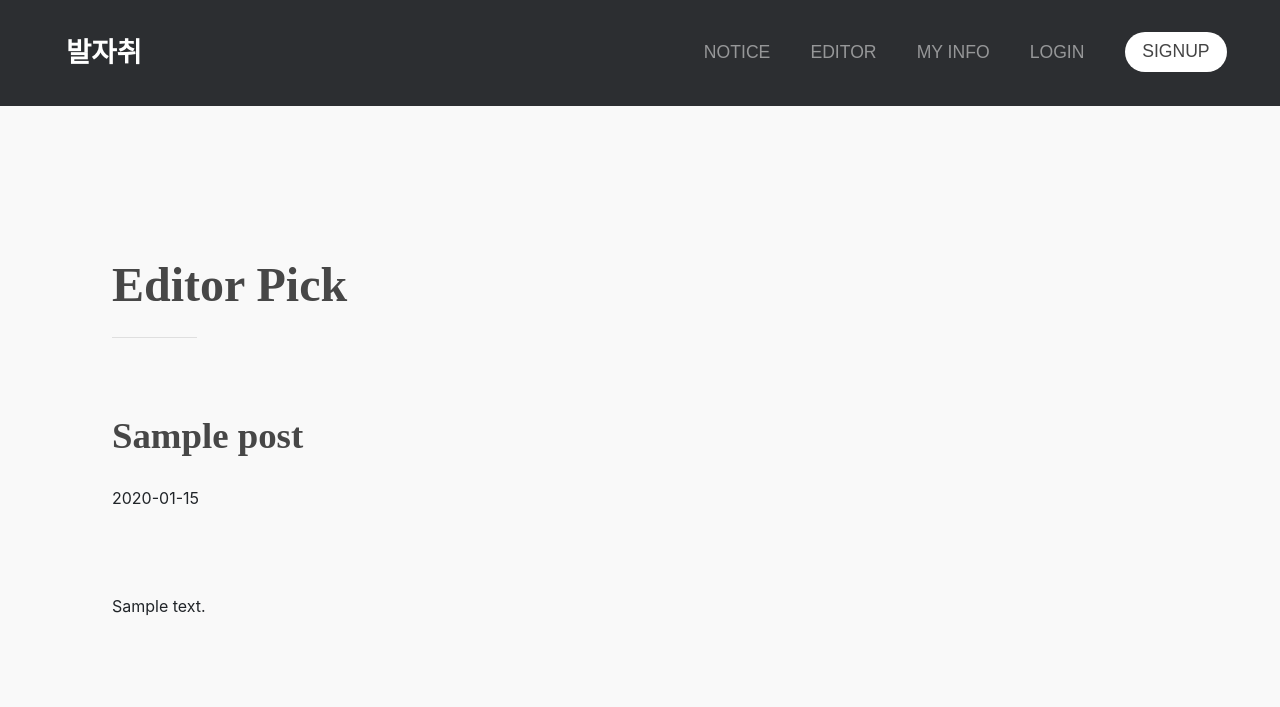
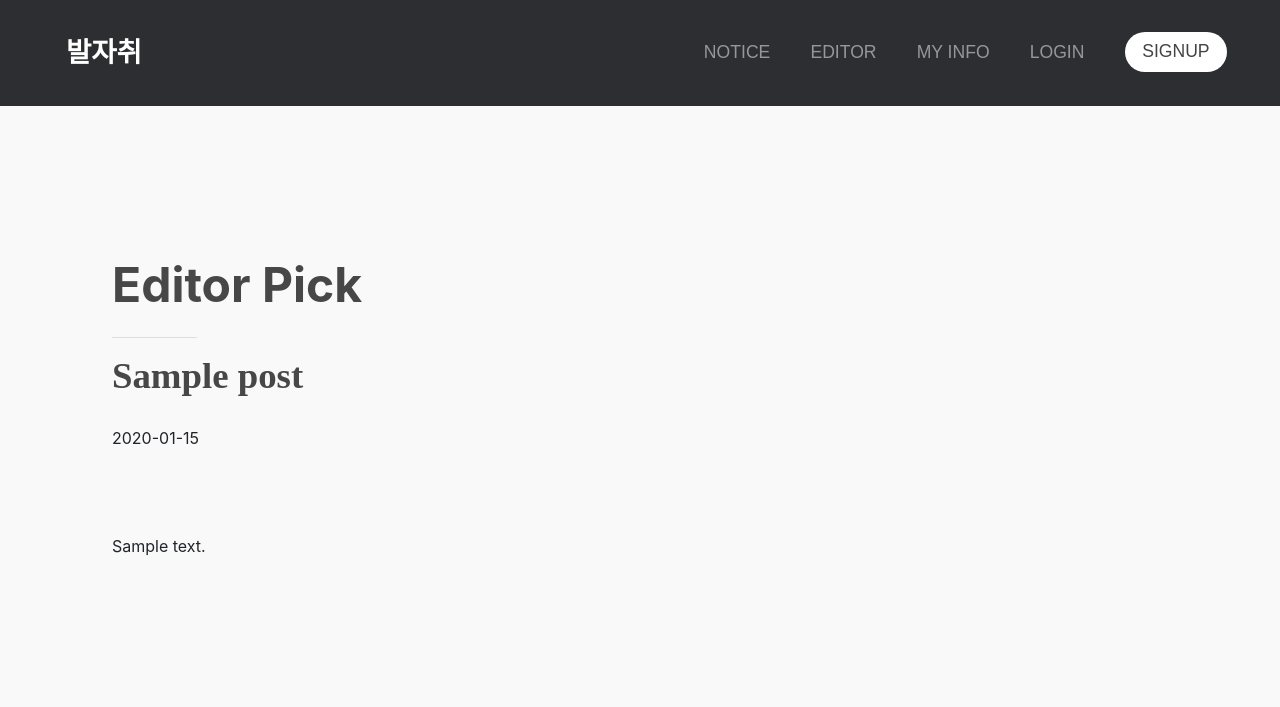
Before and after one commit to Team-ESC/Footprint-Web, a Django app: page /editor/editor_view/1 in a window 1280 px wide. Shown: the top 707 px of the page. Run offline with Django 3.2, Linux system fonts and the light colour scheme; tables that the repository leaves empty hold one stand-in row (values such as "Sample post"); parts of the project's set-up code (start-up, migrations or seed data) failed here and were passed over; some libraries are stand-ins or nearby versions; some web fonts are replaced.

Commit message:
[yewon] Update Editor, Notice CSS
Edtior페이지와 Notice 페이지 CSS 수정했습니다.

```diff
--- a/Project_Footprint/accounts/views.py
+++ b/Project_Footprint/accounts/views.py
@@ -17,6 +17,7 @@ from django.contrib import messages
 from django.contrib.auth.forms import PasswordResetForm
 from django.template.loader import render_to_string
 from django.core.mail import send_mail, BadHeaderError
+from django.utils.translation import ugettext_lazy as _
 import requests
 
 def signup(request):
--- a/Project_Footprint/footprint/settings/명령어.txt
+++ b/Project_Footprint/footprint/settings/명령어.txt
@@ -9,13 +9,12 @@ export DJANGO_SETTINGS_MODULE=myproject.settings.development
 
 
 
-
 python manage.py makemigrations places --settings=footprint.settings.development
 python manage.py makemigrations accounts --settings=footprint.settings.development
-python manage.py makemigrations histoires --settings=footprint.settings.development
+python manage.py makemigrations histories --settings=footprint.settings.development
 python manage.py makemigrations posts --settings=footprint.settings.development
 
 python manage.py migrate places --settings=footprint.settings.development
 python manage.py migrate accounts --settings=footprint.settings.development
-python manage.py migrate histoires --settings=footprint.settings.development
+python manage.py migrate histories --settings=footprint.settings.development
 python manage.py migrate posts --settings=footprint.settings.development
--- a/Project_Footprint/posts/templates/editor_view.html
+++ b/Project_Footprint/posts/templates/editor_view.html
@@ -10,7 +10,7 @@
 
 <div id="editor_view" class="container_editor">
   <div class="board_contents editor">
-    <h3 class="editor_head">Editor Pick<br /></h3>
+    <h1 class="editor_head">Editor Pick<br></h1>
     <hr class="editor" />
   </div>
   <div class="board_contents editor">
--- a/Project_Footprint/static/css/webstyle.css
+++ b/Project_Footprint/static/css/webstyle.css
@@ -1,3 +1,7 @@
+
+    a { text-decoration:none !important }
+    a:hover { text-decoration:none !important }
+
 
 /* myinfo */
     #myinfo .html,body {
@@ -714,18 +718,18 @@
     /* editor */
 
         .container_editor {
-            padding-top: 150px;
+            padding: 150px 0;
+            width:1056px;
+            margin: 0 auto;
+            overflow: hidden;
         }
         div.board_contents.editor{
             width : 1056px;
-            margin: 0 auto;
         }
-        h3.editor_head{
+        h1.editor_head{
             display: inline-block;
-            font-family: "나눔스퀘어";
             font-size: 3.0rem;
             font-weight: 700;
-            margin-left : -3.3em;
         }
         hr.editor{
             margin-top: 1rem;
@@ -743,8 +747,7 @@
         img.card_img.editor {
             display: block;
             max-width:100%;
-            max-height: 100%;
-            object-fit: contain;
+            max-height: 75%;
         }
         .culture_gallery .title_editor {
             display: block;
@@ -774,7 +777,7 @@
             width: 328px;
             height: 420px;
             margin: 0 24px 39px 0;
-            line-height: 22px;
+            line-height: 420px;
             border-radius: 15px;
         }
         .editor_card{
@@ -787,16 +790,8 @@
 
     /* editor view */
 
-    h1.editor_head{
-        display: inline-block;
-        height: 700px;
-        font-size: 3.0rem;
-        font-weight: 800;
-
-    }
-
     .editor_contents{
-        padding-top: 60px;
+        padding-tosp: 60px;
     }
 
     h4.editor {
@@ -818,16 +813,18 @@
     /* notice */
 
     .container_notice{
-        padding-top: 150px;
+        padding: 150px 0;
+        width : 1056px;
+        margin: 0 auto;
+        overflow:hidden;
     }
-
     .notices_contents{
         padding-top: 45px;
     }
 
     .board_contents.notice{
-        width : 1056px;
         margin: 0 auto;
+
     }
     .board_aside {
         width: 250px;
@@ -838,6 +835,7 @@
         font-size: 3.0rem;
         font-weight: 700;
     }
+
 
     #notice hr.notice {
         margin-top: 1rem;
@@ -884,10 +882,6 @@
         margin: 0 auto;
     }
 
-    h1.notice_head {
-        font-size: 3.0rem;
-        font-weight: 700;
-    }
 
     .notices_contents{
         padding-top: 60px;
@@ -907,11 +901,7 @@
         width: 85px;
         color: #3cadd4;
     }
-    h4.notice_head {
-        font-size: 2.3rem;
-         font-weight: 550;
-         font-family: "나눔명조";
-    }
+
     .notice{
         margin-top: 60px;
     }
```
Also changed, not shown: Project_Footprint/posts/templates/editor.html (+6 -7 lines), Project_Footprint/requirements.txt (+10 -10 lines).
